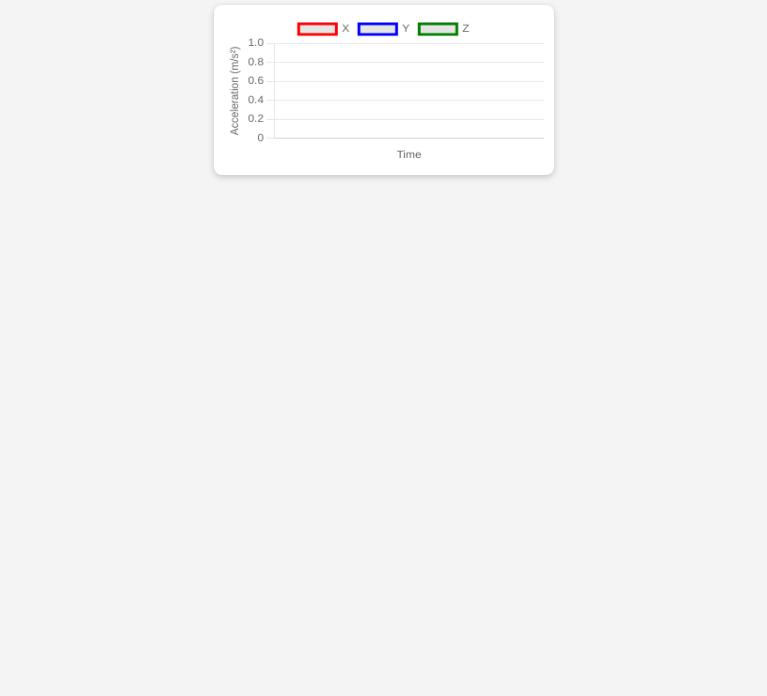
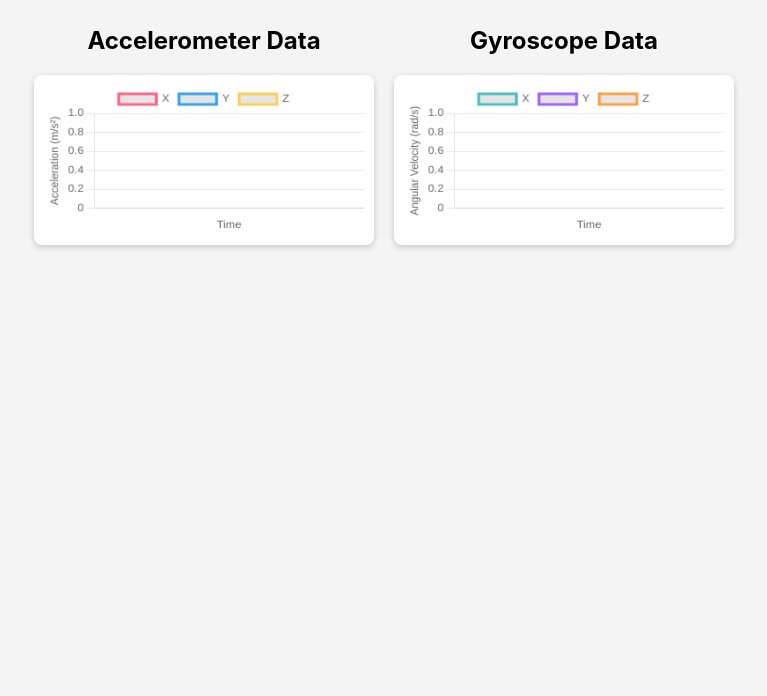
Before and after one commit to Kavya-19005/SIH_2025, a plain HTML site: page index.html in a window 1280 px wide. Shown: the part 104-800 px from the top of the page, without its empty margins (256-1023 px from the left). Drawn offline with nearby package versions, Linux system fonts and the light colour scheme.

Commit message:
Added gyro graph

```diff
--- a/index.html
+++ b/index.html
@@ -3,40 +3,61 @@
 <head>
   <meta charset="UTF-8">
   <meta name="viewport" content="width=device-width, initial-scale=1.0">
-  <title>Live Accelerometer Data</title>
+  <title>Live Sensor Data</title>
   <script src="https://cdn.jsdelivr.net/npm/chart.js"></script>
   <style>
     body {
-      font-family: Arial, sans-serif;
+      font-family: 'Inter', sans-serif;
       text-align: center;
       padding: 20px;
       background: #f4f4f4;
     }
+    .chart-container {
+      display: flex;
+      flex-wrap: wrap;
+      justify-content: center;
+      gap: 20px;
+    }
     canvas {
-      max-width: 900px;
+      width: 100%;
+      max-width: 580px;
       margin: 20px auto;
       background: white;
       padding: 10px;
       border-radius: 8px;
       box-shadow: 0px 2px 6px rgba(0,0,0,0.2);
     }
+    @media (min-width: 1200px) {
+      .chart-container {
+        flex-direction: row;
+      }
+    }
   </style>
 </head>
 <body>
-  <h1>📱 Live Accelerometer Data</h1>
-  <canvas id="accelChart"></canvas>
+  <h1>📱 Live Sensor Data</h1>
+  <div class="chart-container">
+    <div>
+      <h2>Accelerometer Data</h2>
+      <canvas id="accelChart"></canvas>
+    </div>
+    <div>
+      <h2>Gyroscope Data</h2>
+      <canvas id="gyroChart"></canvas>
+    </div>
+  </div>
 
   <script>
-    // Create chart
-    const ctx = document.getElementById('accelChart').getContext('2d');
-    const accelChart = new Chart(ctx, {
+    // --- ACCELEROMETER CHART ---
+    const ctxAccel = document.getElementById('accelChart').getContext('2d');
+    const accelChart = new Chart(ctxAccel, {
       type: 'line',
       data: {
         labels: [],
         datasets: [
-          { label: 'X', borderColor: 'red', data: [], fill: false },
-          { label: 'Y', borderColor: 'blue', data: [], fill: false },
-          { label: 'Z', borderColor: 'green', data: [], fill: false }
+          { label: 'X', borderColor: '#ff6384', data: [], fill: false },
+          { label: 'Y', borderColor: '#36a2eb', data: [], fill: false },
+          { label: 'Z', borderColor: '#ffcd56', data: [], fill: false }
         ]
       },
       options: {
@@ -49,39 +70,74 @@
       }
     });
 
-// WebSocket connection
+    // --- GYROSCOPE CHART ---
+    const ctxGyro = document.getElementById('gyroChart').getContext('2d');
+    const gyroChart = new Chart(ctxGyro, {
+      type: 'line',
+      data: {
+        labels: [],
+        datasets: [
+          { label: 'X', borderColor: '#4bc0c0', data: [], fill: false },
+          { label: 'Y', borderColor: '#9966ff', data: [], fill: false },
+          { label: 'Z', borderColor: '#ff9f40', data: [], fill: false }
+        ]
+      },
+      options: {
+        responsive: true,
+        animation: false,
+        scales: {
+          x: { title: { display: true, text: 'Time' } },
+          y: { title: { display: true, text: 'Angular Velocity (rad/s)' } }
+        }
+      }
+    });
+
+    // --- WEBSOCKET CONNECTIONS ---
+    // Accelerometer WebSocket
     const accelSocket = new WebSocket("ws://172.29.137.227:8000/sensor/connect?type=android.sensor.accelerometer");
-
-    accelSocket.onopen = () => {
-      console.log("Connected to Accelerometer Sensor");
-    };
-
+    accelSocket.onopen = () => console.log("Connected to Accelerometer Sensor");
     accelSocket.onmessage = (event) => {
       const data = JSON.parse(event.data);
       const values = data.values;
       const time = new Date().toLocaleTimeString();
 
-      // Update chart with accelerometer data
+      // Update accelerometer chart
       accelChart.data.labels.push(time);
-      accelChart.data.datasets[0].data.push(values[0]); // X-axis
-      accelChart.data.datasets[1].data.push(values[1]); // Y-axis
-      accelChart.data.datasets[2].data.push(values[2]); // Z-axis
+      accelChart.data.datasets[0].data.push(values[0]);
+      accelChart.data.datasets[1].data.push(values[1]);
+      accelChart.data.datasets[2].data.push(values[2]);
 
-      // Keep only last 20 points
       if (accelChart.data.labels.length > 20) {
         accelChart.data.labels.shift();
         accelChart.data.datasets.forEach(dataset => dataset.data.shift());
       }
       accelChart.update();
     };
+    accelSocket.onerror = (error) => console.error("Accelerometer WebSocket Error:", error);
+    accelSocket.onclose = () => console.log("Disconnected from Accelerometer");
 
-    accelSocket.onerror = (error) => {
-      console.error("WebSocket Error:", error);
+    // Gyroscope WebSocket
+    const gyroSocket = new WebSocket("ws://172.29.137.227:8000/sensor/connect?type=android.sensor.gyroscope");
+    gyroSocket.onopen = () => console.log("Connected to Gyroscope Sensor");
+    gyroSocket.onmessage = (event) => {
+      const data = JSON.parse(event.data);
+      const values = data.values;
+      const time = new Date().toLocaleTimeString();
+
+      // Update gyroscope chart
+      gyroChart.data.labels.push(time);
+      gyroChart.data.datasets[0].data.push(values[0]);
+      gyroChart.data.datasets[1].data.push(values[1]);
+      gyroChart.data.datasets[2].data.push(values[2]);
+
+      if (gyroChart.data.labels.length > 20) {
+        gyroChart.data.labels.shift();
+        gyroChart.data.datasets.forEach(dataset => dataset.data.shift());
+      }
+      gyroChart.update();
     };
-
-    accelSocket.onclose = () => {
-      console.log("Disconnected from Accelerometer");
-    };
+    gyroSocket.onerror = (error) => console.error("Gyroscope WebSocket Error:", error);
+    gyroSocket.onclose = () => console.log("Disconnected from Gyroscope");
   </script>
 </body>
 </html>
```
